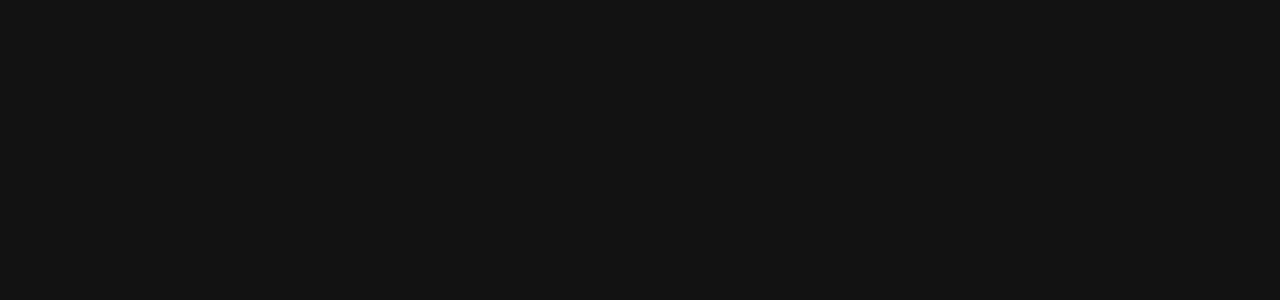
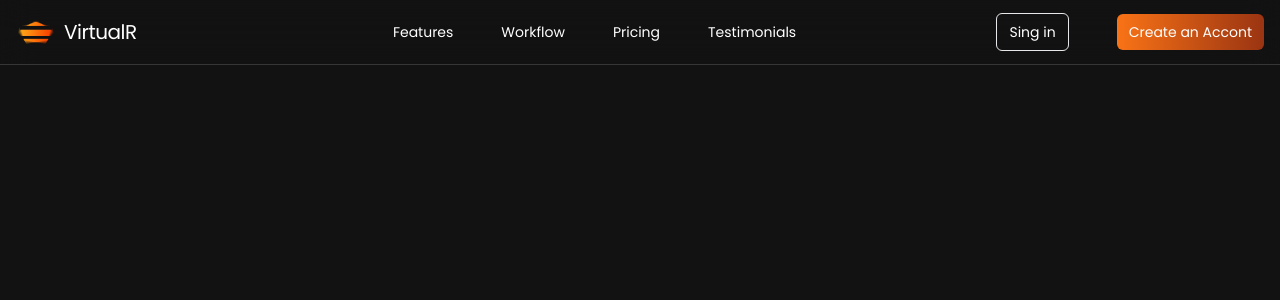
Before and after one commit to Victor-Sarti/virtualr, a React (Vite) app: page / in a window 1280 px wide. Shown: the top 300 px of the page. Built offline with nearby package versions, Linux system fonts and the light colour scheme.

Commit message:
I finished the NavBar with responsiveness

```diff
--- a/src/components/NavBar.jsx
+++ b/src/components/NavBar.jsx
@@ -1,10 +1,58 @@
+import {Menu, X} from "lucide-react"
+import { useState } from "react";
+import logo from "../assets/logo.png";
+import { navItems } from "../constants";
+const NavBar = () => {
+    const [moblieDrawerOpen, setMoblieDrawerOpen] = useState(false);
+    const toggleNavbar = ( ) => {
+        setMoblieDrawerOpen(!moblieDrawerOpen)
+    };
+  return (
+    <nav className="sticky top-0 z-50 py-3 backdrop-blur-lg border-b border-neutral-700/80">
+        <div className="container px-4 mx-auto relative text-sm">
+            <div className="flex justify-between items-center">
+                <div className=" flex items-center flex-shrink-0">
+                    <img className="h-10 w-10 mr-2" src={logo} alt="logo" />
+                    <span className="text-xl tracking-tight">VirtualR</span>
+                </div>
+                <ul className=" hidden lg:flex ml-14 space-x-12">
+                {navItems.map((item, index) => (
+                    <li key={index}>
+                        <a href={item.href}>{item.label}</a>
+                    </li>
+                ))}
+                </ul>
+                <div className=" hidden lg:flex justify-center space-x-12 items-center">
+                    <a href="#" className="py-2 px-3 border rounded-md">Sing in </a>
+                    <a href="#" className="bg-gradient-to-r from-orange-500 to-orange-800 py-2 px-3 rounded-md"> Create an Accont</a>
+                </div>
 
+                <div className="lg:hidden md:flex flex-col justify-end">
+                    <button onClick={toggleNavbar}>
+                        {moblieDrawerOpen ? <X/> : <Menu/> }
+                    </button>
+                </div>
+            </div>
+                    {moblieDrawerOpen && (
+                        <div className="fixed right-0 z-20 bg-neutral-900 w-full p-12 flex flex-col justify-center items-center lg:hidden">
+                            <ul>
+                                {navItems.map((item,index) => (
+                                    <li key={index} className="py-4">
+                                        <a href={item.href}>{item.label}</a>
 
-const NavBar = () => {
-  return (
-    <div>
-
-    </div>
+                                    </li>
+                                ))}
+                            </ul>
+                            <div className="flex space-x-6">
+                                <a href="#" className="py-2 px-3 border rounded-md">
+                                    Sing In
+                                </a>
+                                <a href="#" className="py-2 px-3 rounded-md bg-gradient-to-r from-orange-500 to-orange-800"> Creat an Accont</a>
+                            </div>
+                        </div>
+                    )}
+        </div>
+    </nav>
   )
 }
 
```
